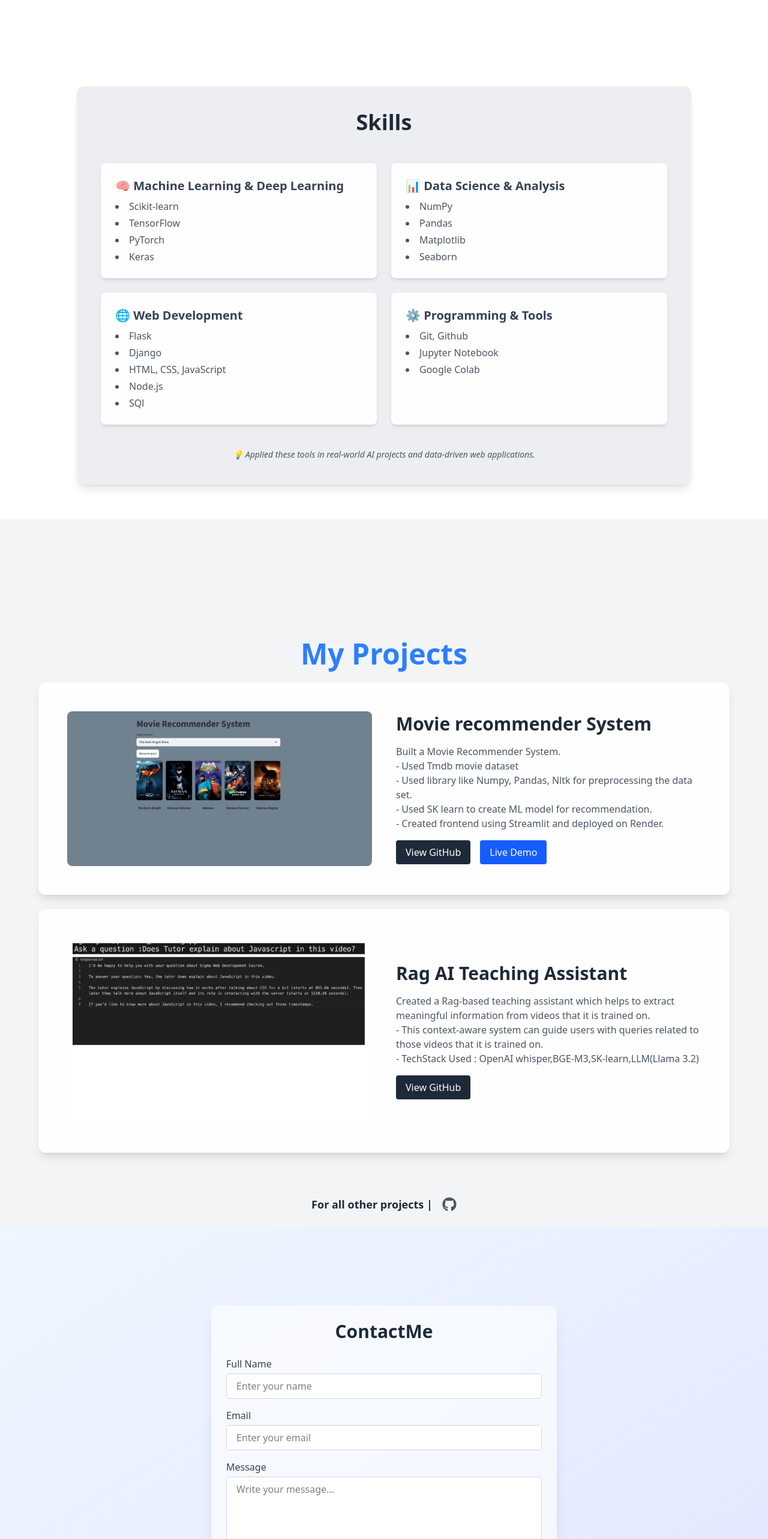
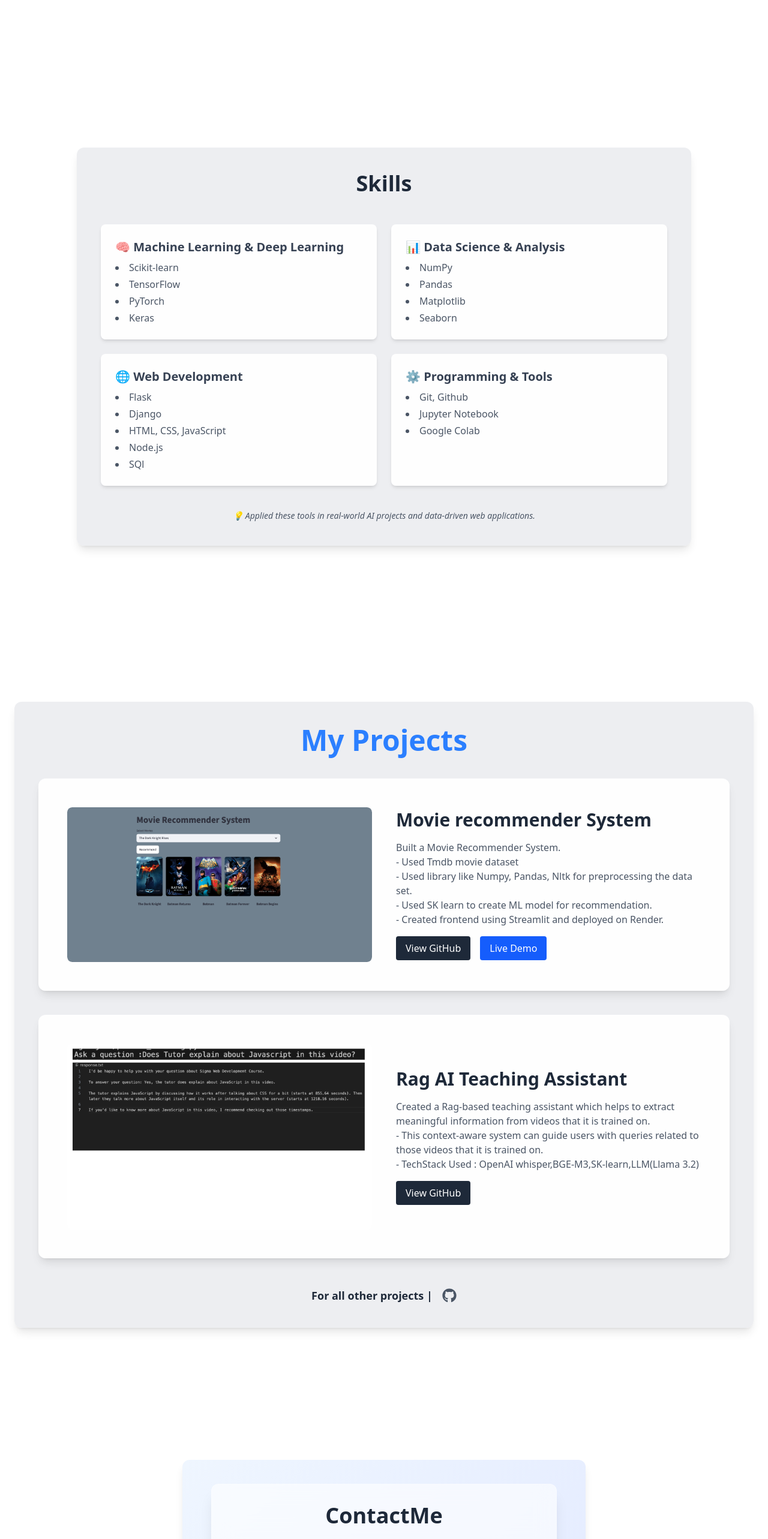
Before and after one commit to Bibek-Poudel8/Portfolio-website, a React (Vite) app: page /#/ in a window 1280 px wide. Shown: the part 1534-4100 px from the top of the page at 60% size. Built offline with nearby package versions, Linux system fonts and the light colour scheme.

Commit message:
Singlepage Design fix made responsive

```diff
--- a/src/components/AboutMe.jsx
+++ b/src/components/AboutMe.jsx
@@ -1,13 +1,14 @@
 import React from 'react'
 import { FaFacebook } from "react-icons/fa";
-import { Link, NavLink } from 'react-router-dom';
+import {  NavLink } from 'react-router-dom';
+import { Link } from 'react-scroll';
 
 const AboutMe = () => {
     return (
         <section id='AboutMe'
 
-            className="pt-[185px] sm:pt-[200px] px-4 sm:px-10 w-full flex flex-col lg:flex-row py-20 justify-center items-center
-                    max-w-7xl mx-auto min-h-screen gap-10 ">
+            className="pt-30 sm:pt-[200px] pb-16 sm:pb-20 px-4 sm:px-10 w-full flex flex-col lg:flex-row justify-center items-center
+             max-w-7xl mx-auto sm:min-h-screen gap-10 scroll-mt-24">
 
 
             <div className="flex flex-col justify-center items-center gap-6 px-4 sm:px-6
@@ -35,19 +36,19 @@
 
 
                 {/* for bottoms to redirect to projects and contactMe */}
-                <NavLink
-                    to="/Project"
+                <Link
+                    to="Project"
                     className="text-white bg-gray-800 hover:bg-black px-4 py-2 rounded transition"
                 >
                     Projects
-                </NavLink>
+                </Link>
 
-                <NavLink
-                    to="/Contact"
+                <Link
+                    to="Contact"
                     className="text-white bg-gray-800 hover:bg-black px-4 py-2 rounded transition"
                 >
                     ContactMe
-                </NavLink>
+                </Link>
             </div>
 
 
--- a/src/components/Contact.jsx
+++ b/src/components/Contact.jsx
@@ -3,10 +3,12 @@
 
 const Contact = () => {
   return (
-    <section id='Contact' className="min-h-screen pt-30 bg-gradient-to-br from-blue-50 to-indigo-100 flex flex-col items-center justify-center px-6 py-16 ">
+    <section id='Contact' className="w-full pt-20 sm:pt-[180px] sm:min-h-screen flex flex-col items-center justify-start gap-y-6 px-4 sm:px-6 pb-10 sm:pb-10 max-w-7xl mx-auto"
+    >
+      <div className="w-full max-w-full sm:max-w-2xl bg-gradient-to-br from-blue-50 to-indigo-100 backdrop-blur-sm p-6 sm:p-10 rounded-xl shadow-lg">
       {/* Contact Card */}
-      <div className="bg-white/60 backdrop-blur-lg border border-white/30 shadow-xl rounded-xl w-full max-w-xl p-6">
-        <h2 className="text-3xl font-bold text-center text-gray-800 mb-6">ContactMe</h2>
+      <div className="bg-white/60 backdrop-blur-lg border border-white/30 shadow-xl rounded-xl w-full max-w-md sm:max-w-xl mx-auto p-6 sm:p-8">
+        <h2 className="text-3xl sm:text-4xl font-bold text-center text-gray-800 mb-6">ContactMe</h2>
 
         {/* Name */}
         <div className="mb-4">
@@ -103,6 +105,9 @@
           <FaEnvelope size={24} />
         </a>
       </div>
+
+
+      </div>
     </section>
   )
 }
--- a/src/components/Footer.jsx
+++ b/src/components/Footer.jsx
@@ -3,7 +3,7 @@
 const Footer = () => {
   return (
     <section id='Footer' style={{ paddingLeft: '20px' }} classname='p-10 bg-gray-200 flex justify-center'>
-        <p className='font-bold pt-3' >
+        <p className='font-bold pt-3 pb-5' >
            &copy; Copyright 2025 Bibek Poudel, All Rights Reserved
         </p>
     </section>
--- a/src/components/Home.jsx
+++ b/src/components/Home.jsx
@@ -3,10 +3,10 @@
 
 const Home = () => {
   return (
-    <div id='Home' className='min-h-screen flex flex-col'>
+    <div id='Home' className="sm:min-h-screen flex flex-col">
       <section
-        className="pt-[300px] sm:pt-[280px] px-4 sm:px-8 w-full flex flex-col
-             justify-center items-center mb-16 max-w-5xl mx-auto gap-8 sm:gap-12 ">
+        className="pt-55 sm:pt-[280px] px-4 sm:px-8 w-full flex flex-col
+               justify-center items-center mb-16 max-w-5xl mx-auto gap-8 sm:gap-12">
         <div className="flex-1 flex flex-col justify-center items-center gap-4 sm:gap-6 text-center">
           <div>
 
--- a/src/components/Project.jsx
+++ b/src/components/Project.jsx
@@ -4,14 +4,17 @@
 const Project = () => {
   return (
     <section id="Project"
-      className="w-full pt-50 min-h-screen overflow-y-auto flex flex-col items-center justify-start gap-y-6 p-6 bg-gray-100 ">
-      <h2 className="text-5xl text-blue-500 font-bold text-center ">
+      className="w-full pt-20 sm:pt-[180px] sm:min-h-screen flex flex-col items-center justify-start gap-y-6 p-6 pb-10 sm:pb-10 bg-white max-w-7xl mx-auto">
+
+      <div className="w-full max-w-full sm:max-w-7xl bg-gray-200/70 backdrop-blur-sm p-10 rounded-xl shadow-lg">
+
+        <h2 className="text-5xl text-blue-500 font-bold text-center mb-6 sm:mb-10">
         My Projects
       </h2>
 
       {/*Project 1 starts*/}
 
-      <div className="w-full max-w-6xl mx-auto bg-white/90 shadow-lg rounded-xl p-8 lg:p-12 flex flex-col lg:flex-row items-center gap-10 transition-transform hover:scale-[102%] hover:shadow-2xl">
+      <div className="w-full max-w-6xl mx-auto bg-white/90 shadow-lg rounded-xl p-8 lg:p-12 flex flex-col lg:flex-row items-center gap-10 transition-transform hover:scale-[102%] hover:shadow-2xl mb-6 sm:mb-10">
         {/* Image section */}
         <div className="w-full lg:w-1/2 overflow-hidden rounded-lg">
 
@@ -57,7 +60,7 @@
 
       {/*Project 2 starts*/}
 
-      <div className="w-full max-w-6xl mx-auto bg-white/90 shadow-lg rounded-xl p-8 lg:p-12 flex flex-col lg:flex-row items-center gap-10 transition-transform hover:scale-[102%] hover:shadow-2xl">
+      <div className="w-full max-w-6xl mx-auto bg-white/90 shadow-lg rounded-xl p-8 lg:p-12 flex flex-col lg:flex-row items-center gap-10 transition-transform hover:scale-[102%] hover:shadow-2xl mb-6 sm:mb-10">
         {/* Image section */}
         <div className="w-full lg:w-1/2 overflow-hidden rounded-lg">
 
@@ -107,6 +110,9 @@
           <FaGithub size={24} />
         </a>
       </div>
+
+      </div>
+
     </section>
 
   )
--- a/src/components/Skills.jsx
+++ b/src/components/Skills.jsx
@@ -2,7 +2,10 @@
 
 const Skills = () => {
   return (
-    <section id='Skills' className=" pt-[170px] sm:pt-[20px] w-full min-h-screen flex items-center justify-center px-3 ">
+    <section id='Skills'
+      className="pt-20 sm:pt-[180px] pb-16 sm:pb-20 px-4 sm:px-10 w-full flex flex-col
+             justify-center items-center max-w-7xl mx-auto sm:min-h-screen gap-10 scroll-mt-24">
+
       <div className="w-full max-w-5xl bg-gray-200/70 backdrop-blur-sm p-10 rounded-xl shadow-lg">
         <h2 className="text-4xl font-bold text-center mb-12 text-gray-800 ">Skills</h2>
 
```
